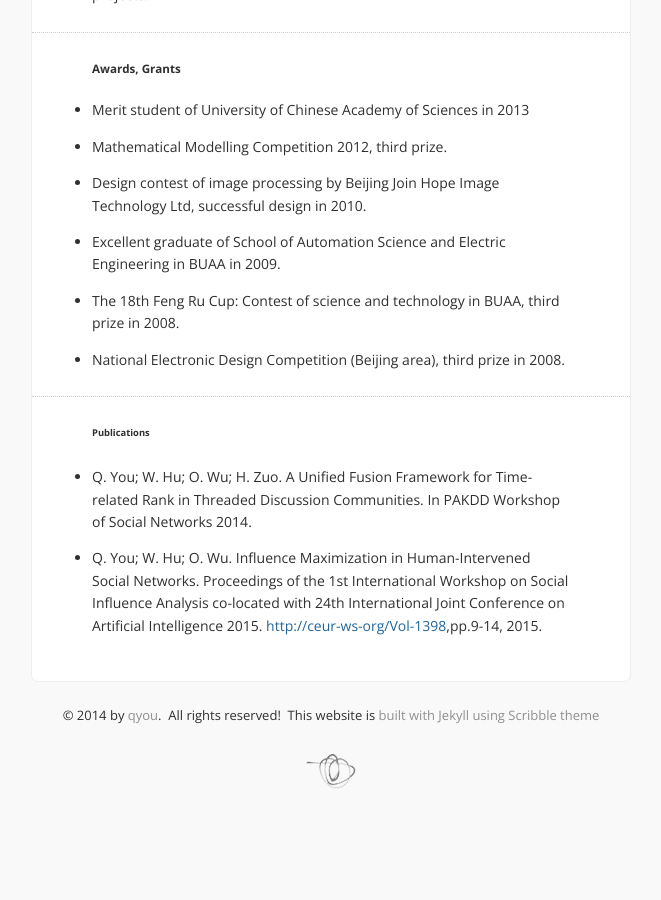
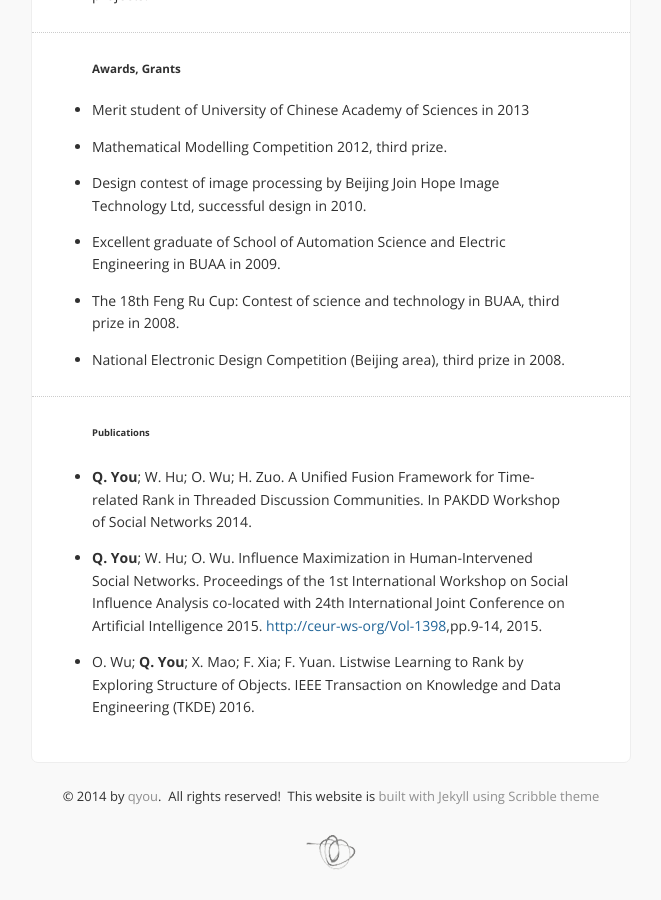
Before and after one commit to guokan/qyou.github.io, a Jekyll site: the page built from about.md, in a window 1280 px wide and 900 px high, scrolled down 1779 px. Shown: the whole window, without its empty margins (309-970 px from the left). Built offline with Jekyll 4.4.1, drawn with Linux system fonts in a browser that asks for light colours; Markdown is read by kramdown in place of the engine named in the settings; comment, search, counter and statistics services are not loaded; before the commit the page ends 2598 px from its top, so only the background shows below that.

Commit message:
add release paper to about.md

```diff
--- a/about.md
+++ b/about.md
@@ -68,6 +68,8 @@ I am a aficionado in computer science and technology, machine learning and data
 -------------------------------------------------
 ###### Publications ######
 
-- Q. You; W. Hu; O. Wu;  H. Zuo. A Unified Fusion Framework for Time-related Rank in Threaded Discussion Communities. In PAKDD Workshop of Social Networks 2014.
+- **Q. You**; W. Hu; O. Wu;  H. Zuo. A Unified Fusion Framework for Time-related Rank in Threaded Discussion Communities. In PAKDD Workshop of Social Networks 2014.
 
-- Q. You; W. Hu; O. Wu. Influence Maximization in Human-Intervened Social Networks. Proceedings of the 1st International Workshop on Social Influence Analysis co-located with 24th International Joint Conference on Artificial Intelligence 2015. [http://ceur-ws-org/Vol-1398]([http://ceur-ws-org/Vol-1398),pp.9-14, 2015.
+- **Q. You**; W. Hu; O. Wu. Influence Maximization in Human-Intervened Social Networks. Proceedings of the 1st International Workshop on Social Influence Analysis co-located with 24th International Joint Conference on Artificial Intelligence 2015. [http://ceur-ws-org/Vol-1398]([http://ceur-ws-org/Vol-1398),pp.9-14, 2015.
+
+- O. Wu; **Q. You**; X. Mao; F. Xia; F. Yuan. Listwise Learning to Rank by Exploring Structure of Objects. IEEE Transaction on Knowledge and Data Engineering (TKDE) 2016.
```
